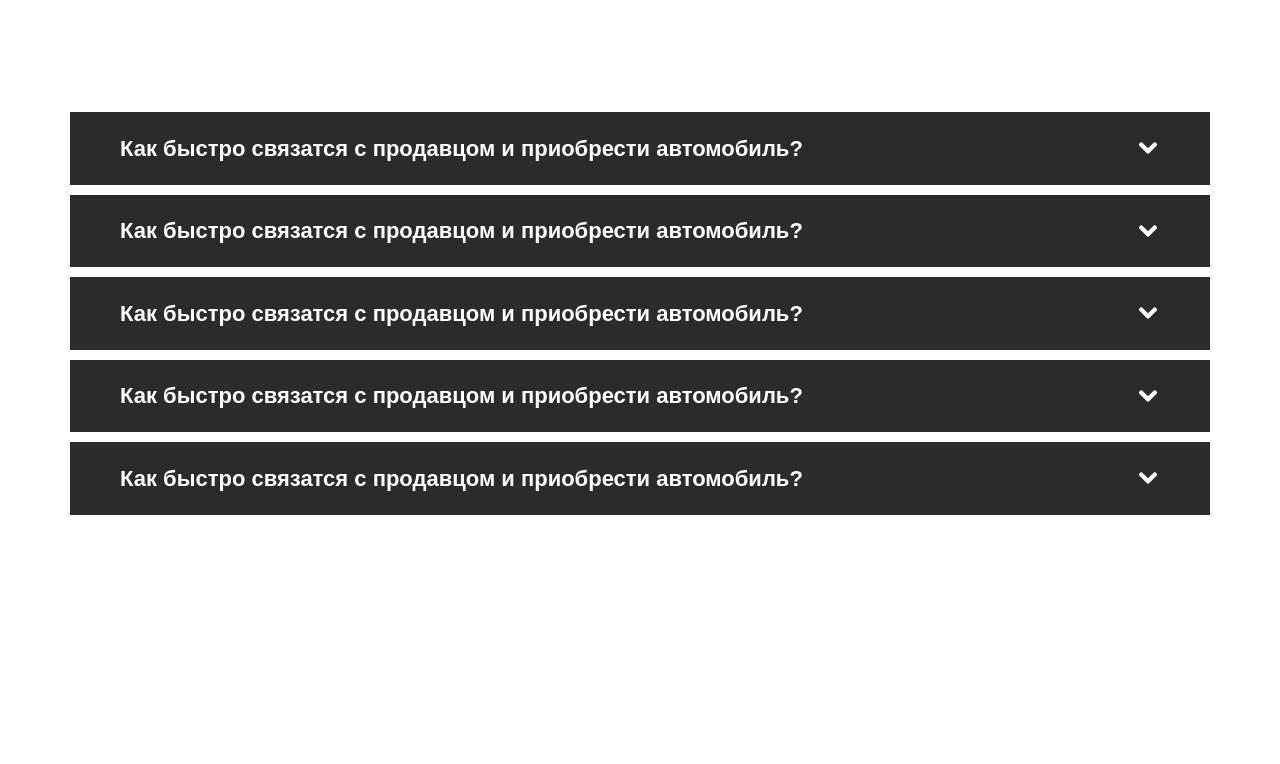
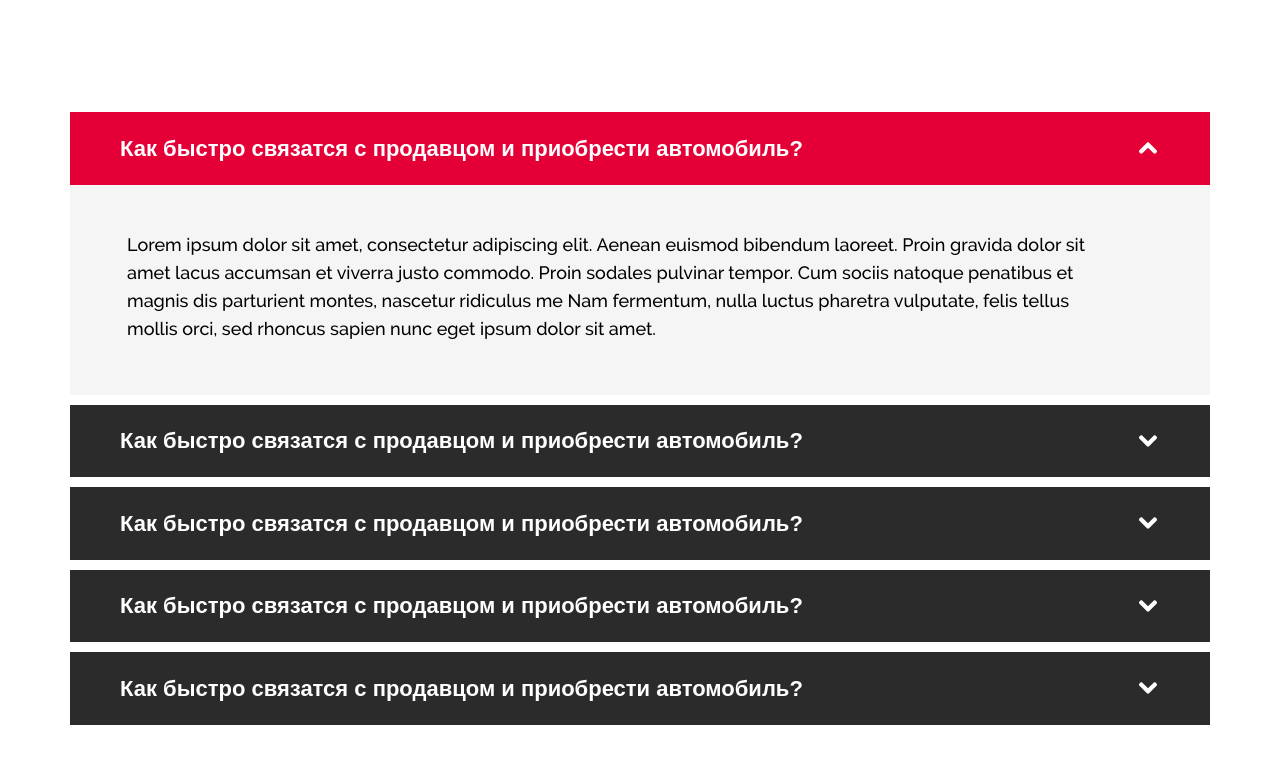
Before and after one commit to Ljqu0r/auto-ua-bot, a website: page index.html in a window 1280 px wide. Shown: the part 3570-4334 px from the top of the page. Before the commit the page ends 4208 px from the top, so only its background shows below. Drawn offline with nearby package versions, Linux system fonts and the light colour scheme; a web font is replaced by a local one.

Commit message:
fix 1st acordeon panel

```diff
--- a/index.html
+++ b/index.html
@@ -225,10 +225,10 @@
     </div>
     <div class="acordeon">
         <div class="panel container">
-            <div class="panel__heading">
+            <div class="panel__heading in">
                 Как быстро связатся с продавцом и приобрести автомобиль?
             </div>
-            <p class="panel__text">
+            <p class="panel__text" style="display:block">
                 Lorem ipsum dolor sit amet, consectetur adipiscing elit. Aenean euismod bibendum laoreet. Proin gravida
                 dolor sit amet lacus accumsan et viverra justo commodo. Proin sodales pulvinar tempor. Cum sociis
                 natoque
```
